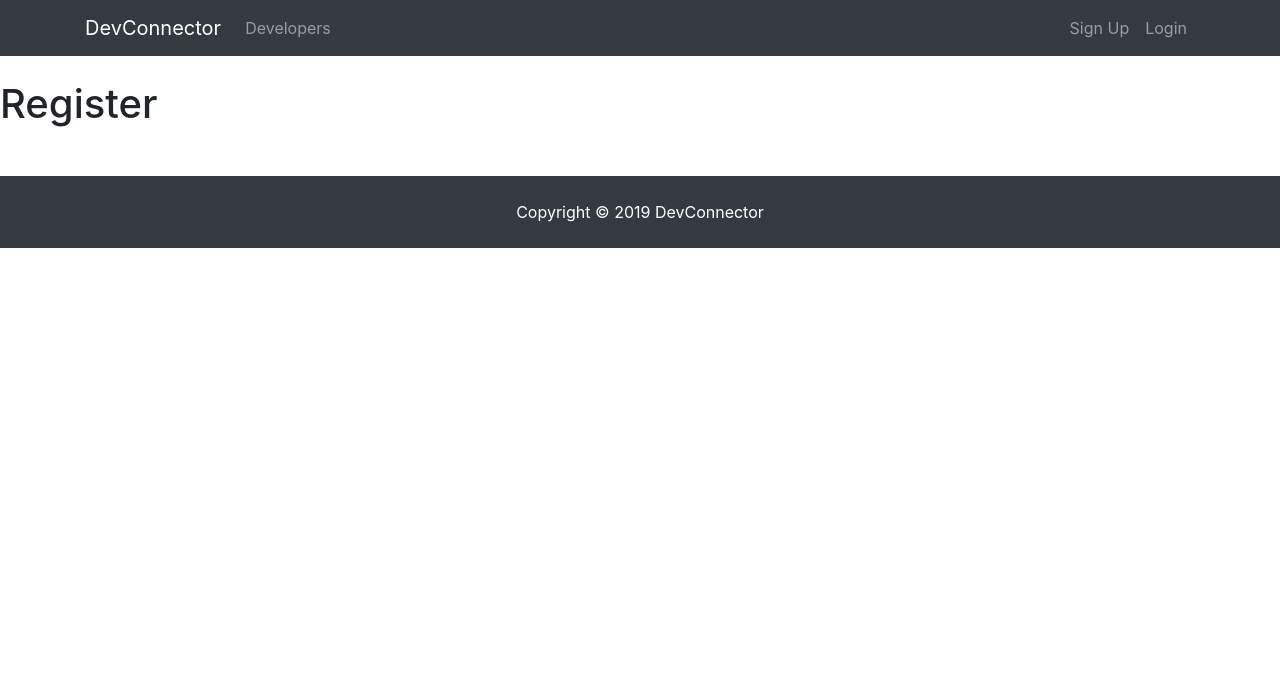
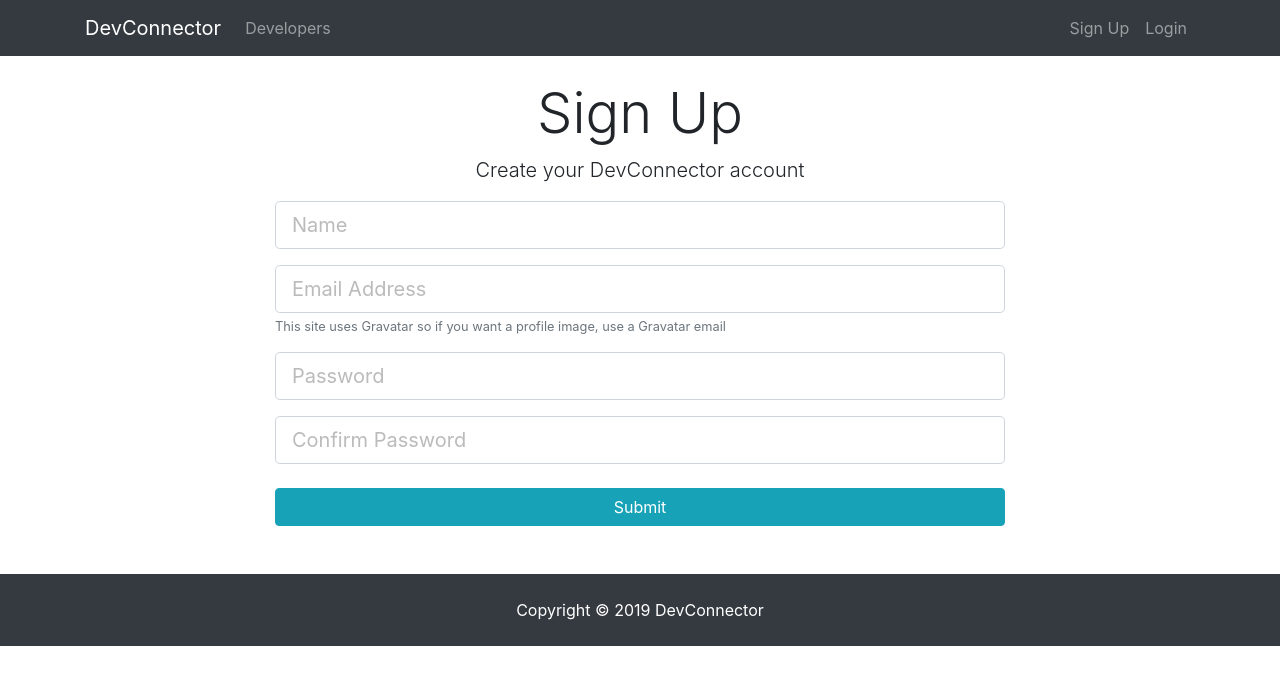
Before and after one commit to VIBHOR94/devconnector, a React (Create React App) app in the folder client/: page /register in a window 1280 px wide. Shown: the top 684 px of the page. Built offline with nearby package versions, Linux system fonts and the light colour scheme.

Commit message:
Create full working signup page

```diff
--- a/client/src/components/auth/Register.js
+++ b/client/src/components/auth/Register.js
@@ -1,10 +1,92 @@
 import React, { Component } from "react";
 
 class Register extends Component {
+  constructor() {
+    super();
+    this.state = {
+      name: "",
+      email: "",
+      password: "",
+      password2: "",
+      errors: {}
+    };
+  }
+
+  onChange(e) {
+    this.setState({ [e.target.name]: e.target.value });
+  }
+
+  onSubmit(e) {
+    e.preventDefault();
+    const newUser = {
+      name: this.state.name,
+      email: this.state.email,
+      password: this.state.password,
+      password2: this.state.password2
+    };
+    console.log(newUser);
+  }
+
   render() {
     return (
-      <div>
-        <h1>Register</h1>
+      <div className="register">
+        <div className="container">
+          <div className="row">
+            <div className="col-md-8 m-auto">
+              <h1 className="display-4 text-center">Sign Up</h1>
+              <p className="lead text-center">
+                Create your DevConnector account
+              </p>
+              <form onSubmit={this.onSubmit.bind(this)}>
+                <div className="form-group">
+                  <input
+                    type="text"
+                    className="form-control form-control-lg"
+                    placeholder="Name"
+                    name="name"
+                    value={this.state.name}
+                    onChange={this.onChange.bind(this)}
+                  />
+                </div>
+                <div className="form-group">
+                  <input
+                    type="email"
+                    className="form-control form-control-lg"
+                    placeholder="Email Address"
+                    name="email"
+                    value={this.state.email}
+                    onChange={this.onChange.bind(this)}
+                  />
+                  <small className="form-text text-muted">
+                    This site uses Gravatar so if you want a profile image, use
+                    a Gravatar email
+                  </small>
+                </div>
+                <div className="form-group">
+                  <input
+                    type="password"
+                    className="form-control form-control-lg"
+                    placeholder="Password"
+                    name="password"
+                    value={this.state.password}
+                    onChange={this.onChange.bind(this)}
+                  />
+                </div>
+                <div className="form-group">
+                  <input
+                    type="password"
+                    className="form-control form-control-lg"
+                    placeholder="Confirm Password"
+                    name="password2"
+                    value={this.state.password2}
+                    onChange={this.onChange.bind(this)}
+                  />
+                </div>
+                <input type="submit" className="btn btn-info btn-block mt-4" />
+              </form>
+            </div>
+          </div>
+        </div>
       </div>
     );
   }
```
